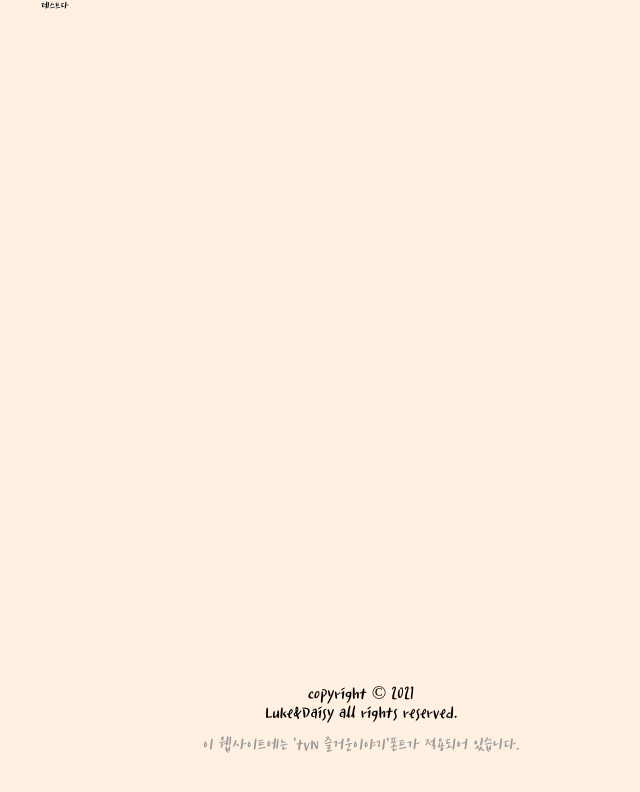
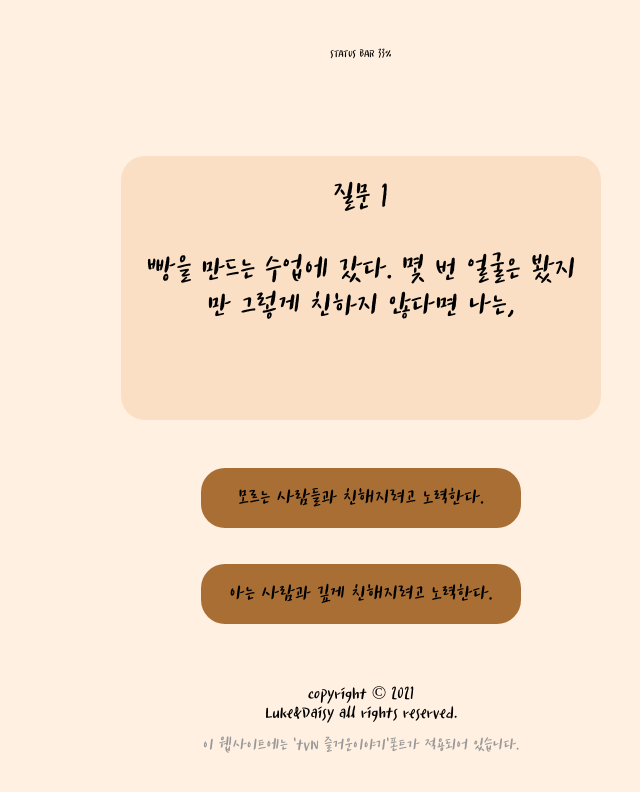
Before and after one commit to tofutree23/bread-test, a React (Create React App) app: page /test in a window 1280 px wide. Shown: the top 792 px of the page, without its empty margins (279-919 px from the left). Built offline with nearby package versions, Linux system fonts and the light colour scheme.

Commit message:
add: test contents with template

```diff
--- a/src/components/InnerContents/TestContents/TestContents.tsx
+++ b/src/components/InnerContents/TestContents/TestContents.tsx
@@ -1,9 +1,83 @@
-import { FC } from 'react'
+import { FC, useState } from 'react'
+import { createUseStyles } from 'react-jss'
+
+import { TestContents as tests } from '@/res/contents/test'
+
+import ContentsBase from '@/components/ContentsBase'
 
 interface TestContentsProps {}
 
 const TestContents: FC<TestContentsProps> = ({ ...props }) => {
-  return <>테스트다</>
+  const [q, setQ] = useState<number>(0)
+  const classes = useStyles()
+  const handleOnSelect = (e: any) => {
+    const value = e.target.value
+    console.log(value)
+    setQ(prev => prev + 1)
+  }
+
+  if (!tests[q]) return <></>
+  return (
+    <ContentsBase>
+      <div className={classes.statusBar}>STATUS BAR {Math.round(((q + 1) / tests.length) * 100)}%</div>
+      <div className={classes.testParagraphArea}>
+        <p>질문 {q + 1}</p>
+        <p>{tests[q].question}</p>
+      </div>
+      <div className={classes.buttonArea}>
+        <button onClick={handleOnSelect} value={0}>
+          {tests[q].selection[0]}
+        </button>
+        <button onClick={handleOnSelect} value={1}>
+          {tests[q].selection[1]}
+        </button>
+      </div>
+    </ContentsBase>
+  )
 }
 
+const useStyles = createUseStyles({
+  statusBar: {
+    marginTop: '4rem'
+  },
+  testParagraphArea: {
+    width: '40rem',
+    height: '22rem',
+    marginTop: '8rem',
+    background: '#FADFC4',
+    borderRadius: '2rem',
+    boxSizing: 'border-box',
+    padding: '2rem',
+    '&>p': {
+      fontSize: '3rem',
+      textAlign: 'center'
+    },
+    '&>p:first-child': {
+      marginBottom: '3rem'
+    }
+  },
+  buttonArea: {
+    width: '100%',
+    height: '13rem',
+    marginTop: '4rem',
+    display: 'flex',
+    flexDirection: 'column',
+    justifyContent: 'space-between',
+    alignContent: 'center',
+    flexWrap: 'wrap',
+    '&>button': {
+      width: '50%',
+      height: '5rem',
+      background: '#A96E33',
+      borderRadius: '2rem',
+      fontSize: '2rem',
+      border: 0,
+      cursor: 'pointer',
+      '&:hover': {
+        background: 'red'
+      }
+    }
+  }
+})
+
 export default TestContents
--- /dev/null
+++ b/src/res/contents/test.ts
@@ -0,0 +1,19 @@
+export interface Test {
+  question: string
+  selection: string[]
+}
+
+export const TestContents: Test[] = [
+  {
+    question: '빵을 만드는 수업에 갔다. 몇 번 얼굴은 봤지만 그렇게 친하지 않다면 나는,',
+    selection: ['모르는 사람들과 친해지려고 노력한다.', '아는 사람과 깊게 친해지려고 노력한다.']
+  },
+  {
+    question: '나는 이런 말을 들으면 별로인 것 같다.',
+    selection: ['너 좀 엉뚱해.', '너 좀 틀에 박힌 것 같아.']
+  },
+  {
+    question: '더 끌리는 단어는?',
+    selection: ['설득력있는 사람', '감동을 주는 사람']
+  }
+]
```
Also changed, not shown: public/manifest.json.
